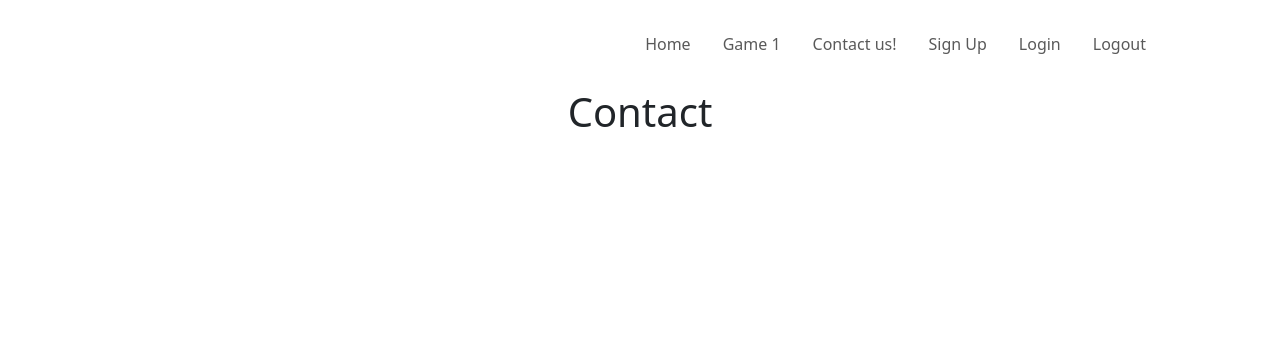
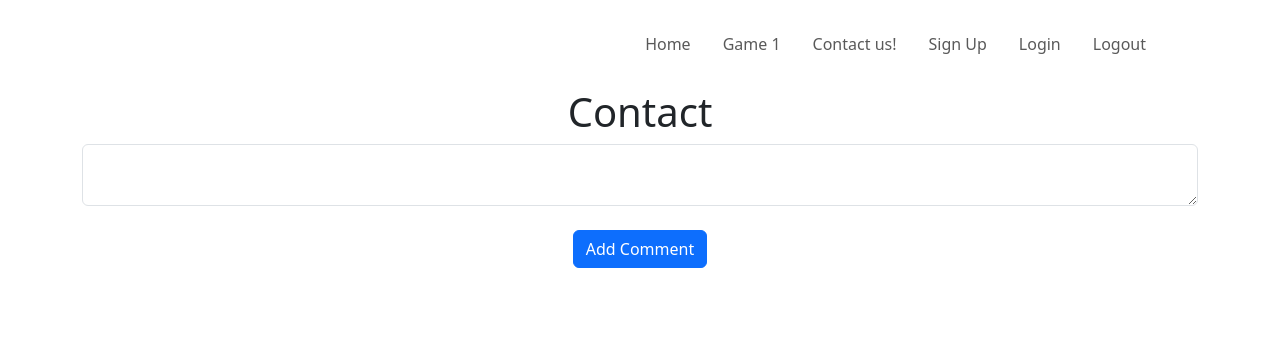
Before and after one commit to iec-creem/Web-Development-Assessment, a Flask app: page /contact in a window 1280 px wide. Shown: the top 348 px of the page. Run offline with Flask 3, Linux system fonts and the light colour scheme; the visitor is signed in with stand-in values (Sample User, id 1); some libraries are stand-ins or nearby versions.

Commit message:
added a way for users to comment and add notes

```diff
--- a/Flask_Web/website/auth.py
+++ b/Flask_Web/website/auth.py
@@ -1,7 +1,7 @@
 from flask import Blueprint, render_template, url_for, request, flash, redirect
 from werkzeug.security import generate_password_hash, check_password_hash
 from flask_login import login_user, login_required, logout_user, current_user
-from .models import User
+from .models import User, Note
 from . import db
 
 auth = Blueprint('auth', __name__)
--- a/Flask_Web/website/templates/contact.html
+++ b/Flask_Web/website/templates/contact.html
@@ -4,4 +4,12 @@
 
 <h1 align="center">Contact</h1>
 
+<form method="POST">
+    <textarea name="note" id="note" class="form-control"></textarea>
+    <br/>
+    <div align="center">
+        <button type="submit" class="btn btn-primary">Add Comment</button>
+    </div>
+</form>
+
 {% endblock %}
--- a/Flask_Web/website/views.py
+++ b/Flask_Web/website/views.py
@@ -1,6 +1,7 @@
-from flask import Blueprint, render_template
+from flask import Blueprint, render_template, url_for, request, flash, redirect
 from flask_login import login_user, login_required, logout_user, current_user
-
+from .models import User, Note
+from . import db
 
 # Set blueprint
 views = Blueprint("views", __name__)
@@ -19,7 +20,16 @@ def game1():
     return render_template("game1.html")
 
 # contact route
-@views.route("/contact")
+@views.route("/contact", methods=['POST', 'GET'])
 @login_required
 def contact():
+    if request.method == 'POST':
+        note = request.form.get('note')
+        if len(note) < 1:
+            flash('Comment field cannot be empty')
+        else:
+            new_note = Note(data=note, user_id=current_user.id)
+            db.session.add(new_note)
+            db.session.commit()
+            flash('Comment added!', category='success')
     return render_template("contact.html")
```
Also changed, not shown: Flask_Web/website/models.py (+8 -0 lines).
